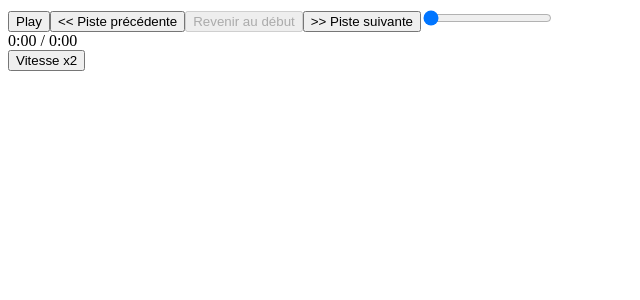
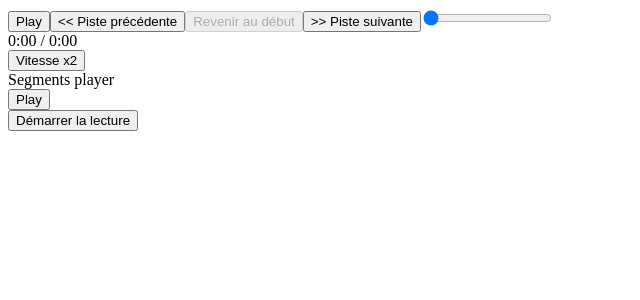
Before and after one commit to eglantinefonrose/RadioLiveALaCarte, an Angular app in the folder 1.RadioLiveALaCarteApp/: page / in a window 1280 px wide. Shown: the top 300 px of the page, without its empty margins (0-640 px from the left). Built offline with nearby package versions, Linux system fonts and the light colour scheme; no server answers.

Commit message:
Player de segment s'enchainant (l'enchainement n'est pas encore fluide, on entend le passage d'un segment à l'autre)

```diff
--- a/1.RadioLiveALaCarteApp/src/app/app.component.html
+++ b/1.RadioLiveALaCarteApp/src/app/app.component.html
@@ -1 +1 @@
-<app-radio-player></app-radio-player>
+<app-radio-player [initialSegment]="'output_20240929_095201_0000.mp3'"></app-radio-player>
--- a/1.RadioLiveALaCarteApp/src/app/radio-player/radio-player.component.html
+++ b/1.RadioLiveALaCarteApp/src/app/radio-player/radio-player.component.html
@@ -42,3 +42,10 @@
       {{ isSpeedNormal ? 'Vitesse x2' : 'Vitesse normale' }}
     </button>
   </div>
+
+  <a>Segments player</a>
+  <div>
+    <button (click)="playNextSegment()">Play</button>
+  </div>
+
+  <button (click)="startPlayback()">Démarrer la lecture</button>
--- a/1.RadioLiveALaCarteApp/src/app/radio-player/radio-player.component.ts
+++ b/1.RadioLiveALaCarteApp/src/app/radio-player/radio-player.component.ts
@@ -1,4 +1,6 @@
-import { Component, ElementRef, ViewChild } from '@angular/core';
+import { Component, ElementRef, ViewChild, Input } from '@angular/core';
+import { RadioplayerService } from '../../service/radioplayer.service';
+import { Injectable } from '@angular/core';
 
 @Component({
   selector: 'app-radio-player',
@@ -6,6 +8,9 @@ import { Component, ElementRef, ViewChild } from '@angular/core';
   imports: [],
   templateUrl: './radio-player.component.html',
   styleUrls: ['./radio-player.component.css']
+})
+@Injectable({
+  providedIn: 'root',
 })
 
 export class RadioPlayerComponent {
@@ -18,11 +23,56 @@ export class RadioPlayerComponent {
   isSpeedNormal = true;
   currentTrackIndex = 0;
 
+  @Input() initialSegment: string = 'output_20240929_095201_0000.mp3'; // Le premier segment, ex: output_20240929_095201_0000.mp3
+  audio = new Audio();
+  currentTimestamp: string = '';
+  currentSegmentIndex: number = 0;
+
+  constructor(private radioplayerService: RadioplayerService) {}
+
   // Liste des URLs des fichiers MP3
   mp3Urls: string[] = [
-    'http://localhost:8287/media/mp3/sortie.mp3',
-    'http://localhost:8287/media/mp3/sortie-1550.mp3'
+
   ];
+
+  ngOnInit(): void {
+    const parts = this.initialSegment.split('_');
+    this.currentTimestamp = '20240929_095201';
+    this.currentSegmentIndex = +parts[3].split('.')[0];
+    this.playNextSegment();
+  }
+
+  // Méthode appelée après une interaction utilisateur (clic sur le bouton)
+  startPlayback(): void {
+    this.playNextSegment();
+  }
+
+
+  playNextSegment(): void {
+    const nextSegmentUrl = this.radioplayerService.getNextSegmentUrl(this.currentTimestamp, this.currentSegmentIndex);
+
+    // Affichez la valeur de segmentIndex pour déboguer
+    console.log(`Current Segment Index: ${this.currentSegmentIndex}`);
+
+    // Vérifie si le segment existe avant de le jouer
+    this.radioplayerService.checkSegmentExists(nextSegmentUrl).subscribe(exists => {
+      if (exists) {
+        this.audio.src = nextSegmentUrl;
+        this.audio.load();
+        this.audio.play();
+
+        // Une fois le segment terminé, charge le suivant
+        this.audio.onended = () => {
+          this.currentSegmentIndex++; // Incrémente correctement
+          this.playNextSegment();
+        };
+      } else {
+        console.log('Plus de segments disponibles.');
+      }
+    });
+  }
+
+  //output_20240929_095201_0000.mp3
 
   // Récupérer l'URL de la piste actuelle
   get mp3Url(): string {
--- a/1.RadioLiveALaCarteApp/src/main.ts
+++ b/1.RadioLiveALaCarteApp/src/main.ts
@@ -1,6 +1,12 @@
-import { bootstrapApplication } from '@angular/platform-browser';
-import { appConfig } from './app/app.config';
+import { bootstrapApplication, provideProtractorTestingSupport } from '@angular/platform-browser';
 import { AppComponent } from './app/app.component';
+import { provideRouter } from '@angular/router';
+import { provideHttpClient, withFetch } from '@angular/common/http';
 
-bootstrapApplication(AppComponent, appConfig)
-  .catch((err) => console.error(err));
+bootstrapApplication(AppComponent, {
+  providers: [
+    provideHttpClient(withFetch())    // Cf https://stackoverflow.com/a/77512684
+  ]
+}).catch((err) =>
+  console.error(err),
+);
--- a/1.RadioLiveALaCarteApp/src/service/radioplayer.service.ts
+++ b/1.RadioLiveALaCarteApp/src/service/radioplayer.service.ts
@@ -1,11 +1,19 @@
 import { Injectable } from '@angular/core';
 import { RadioStation } from './RadioStationModel';
+import { Observable, of } from 'rxjs';
+import { HttpClient, HttpResponse } from '@angular/common/http';
+import { map, catchError } from 'rxjs/operators';
+import { HttpClientModule } from '@angular/common/http';
 
 @Injectable({
   providedIn: 'root',
 })
+
 export class RadioplayerService {
-  constructor() {}
+
+  private baseUrl = '/media/mp3';
+
+  constructor(private http: HttpClient) {}
 
   fetchRadioStream(url: string): Promise<any> {
     return new Promise((resolve, reject) => {
@@ -57,19 +65,28 @@ export class RadioplayerService {
     });
   }
 
-  // mp3-player.component.ts
+  // Vérifie si un segment existe
+  checkSegmentExists(segmentUrl: string): Observable<boolean> {
+    return this.http.head(segmentUrl, { observe: 'response' }).pipe(
+      map((response: HttpResponse<Object>) => response.status === 200),
+      catchError(() => of(false)) // Renvoie un observable avec `false` en cas d'erreur
+    );
+  }
 
+  // Génère l'URL du segment suivant à partir du timestamp et du numéro de segment
+  getNextSegmentUrl(timestamp: string, segmentIndex: number): string {
+    // Assurez-vous que segmentIndex est compris dans une plage correcte
+    if (segmentIndex > 9999) {
+      console.warn('Le numéro de segment est trop grand ! Réinitialisation à 0.');
+      segmentIndex = 0; // Ou autre stratégie de gestion
+    }
 
-  // Fonction pour charger et afficher le MP3
-  /*loadMp3(): void {
-    const mp3Endpoint = 'http://localhost:8080/api/mp3file'; // Remplace par l'URL correcte
-    this.fetchRadioStream(mp3Endpoint).then((response) => {
-      const url = URL.createObjectURL(response); // Créer une URL pour le fichier Blob
-      this.mp3Url = url; // Stocke cette URL pour la passer dans l'élément audio
-    }).catch(error => {
-      console.error('Erreur lors du téléchargement du fichier MP3', error);
-    });
-  }*/
+    //output_20240929_095201_0000.mp3
+
+    const paddedIndex = String(segmentIndex).padStart(4, '0');
+    console.log(`Generated URL with paddedIndex: ${paddedIndex}`);
+    return `${this.baseUrl}/output_${timestamp}_${paddedIndex}.mp3`;
+  }
 
 
   //
```
